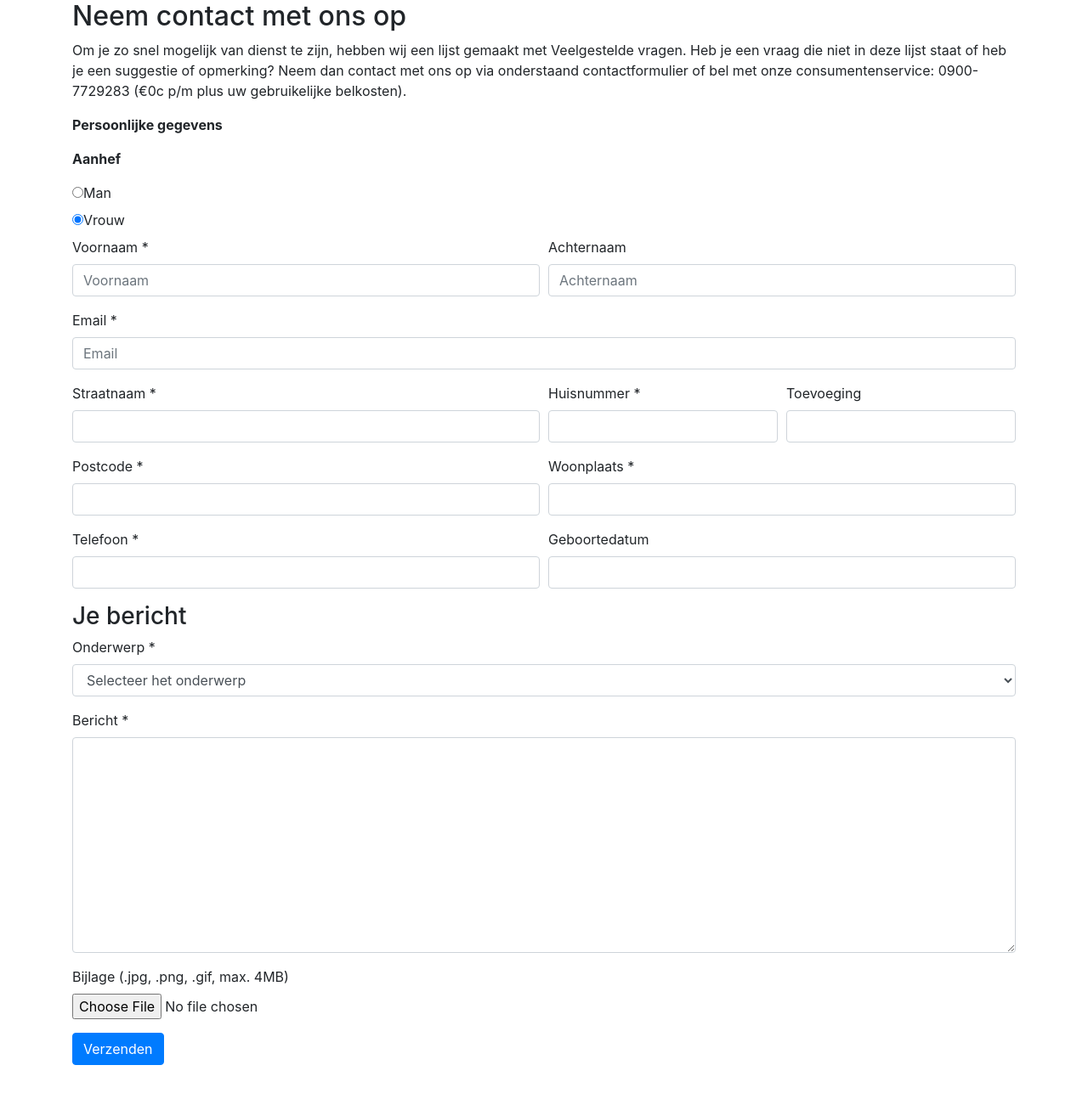
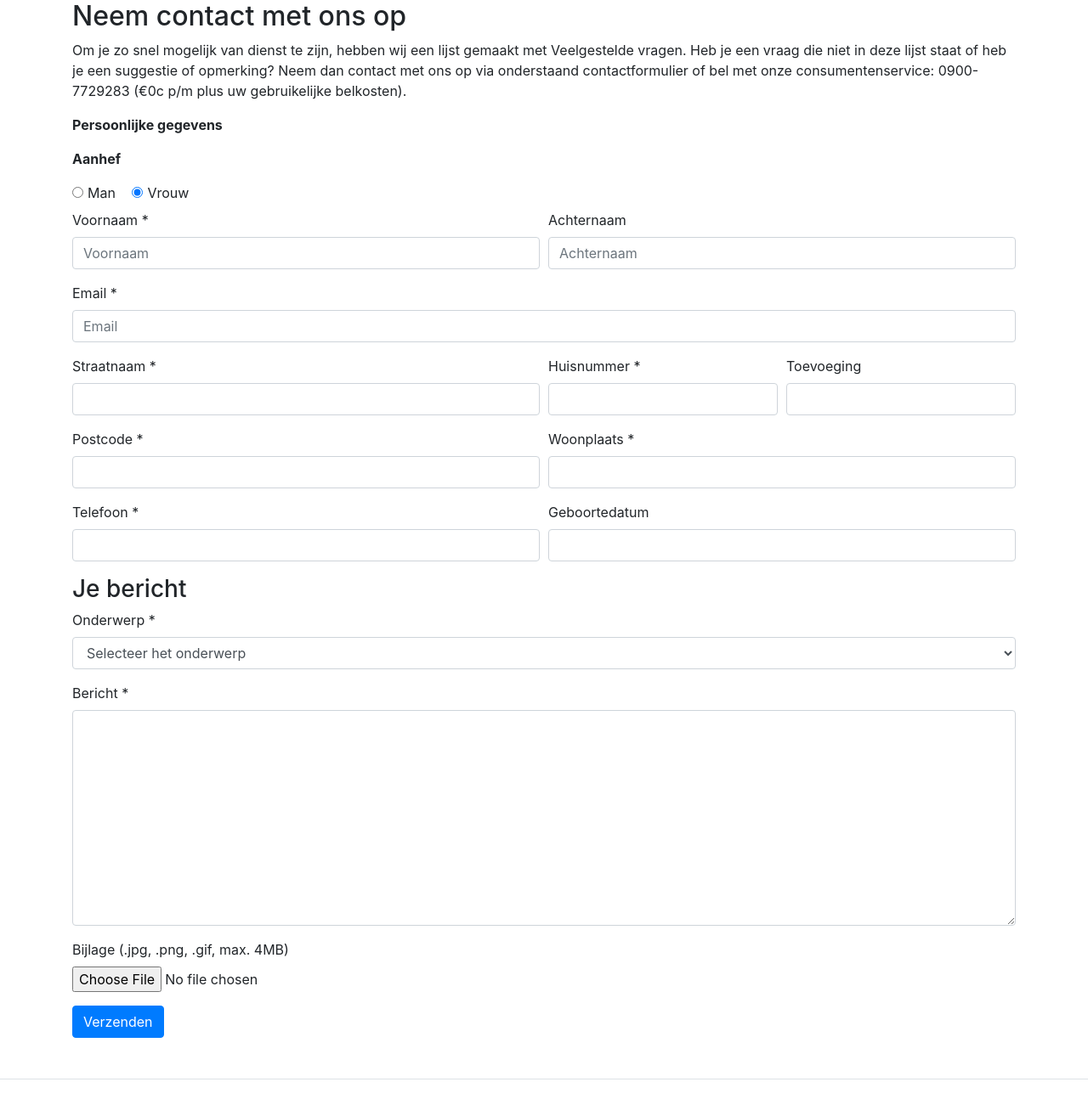
Before and after one commit to agtrappen/MountQua, a PHP site: page /contact.html in a window 1280 px wide. Shown: the part 640-1934 px from the top of the page at 85% size. Run offline with PHP 8.4, Linux system fonts and the light colour scheme.

Commit message:
contactpagina toegevoegd

```diff
--- a/css/main.css
+++ b/css/main.css
@@ -25,3 +25,36 @@
   color: #fff;
   text-decoration: none;
 }
+
+
+
+// contact
+
+.container {
+
+	background-color: #fff;
+	padding-top: 100px;
+
+}
+
+#contact-form {
+
+	margin-top: 50px;
+	font-size: 25px;
+
+}
+
+
+.radio {
+
+	display: inline;
+}
+
+.radio input {
+	margin-right: 5px;
+}
+
+
+.man {
+	margin-right: 15px;
+}
--- a/index.html
+++ b/index.html
@@ -28,6 +28,7 @@
     <nav class="my-2 my-md-0 mr-md-3">
       <a class="p-2 menu-item font-weight-bold" href="#">Onze producten</a>
       <a class="p-2 menu-item" href="#">Over ons</a>
+      <a class="p-2 menu-item" href="#">Contact</a>
     </nav>
     <button type="button" class="btn btn-info"><i class="fa fa-twitter"></i></button>
   </div>
```
